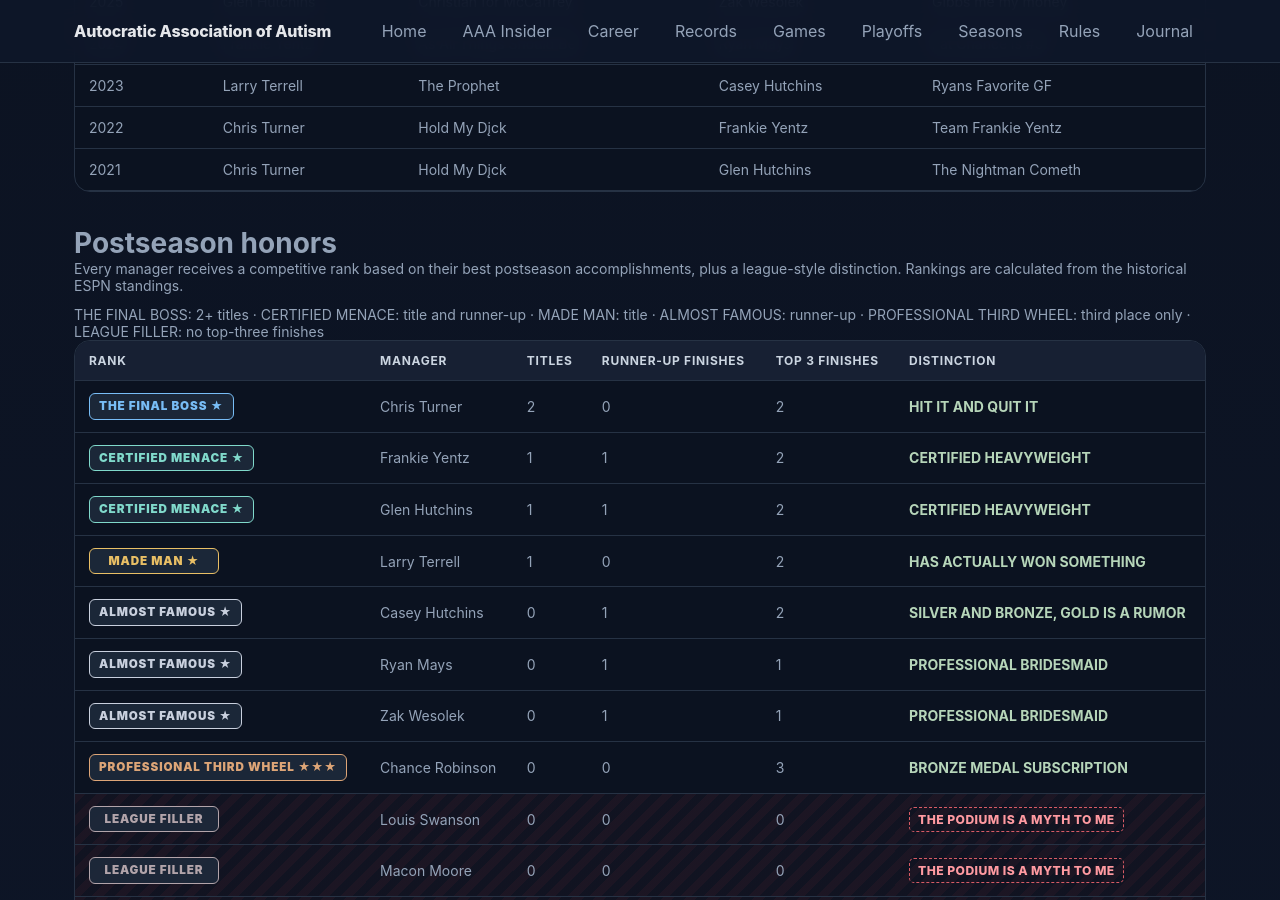
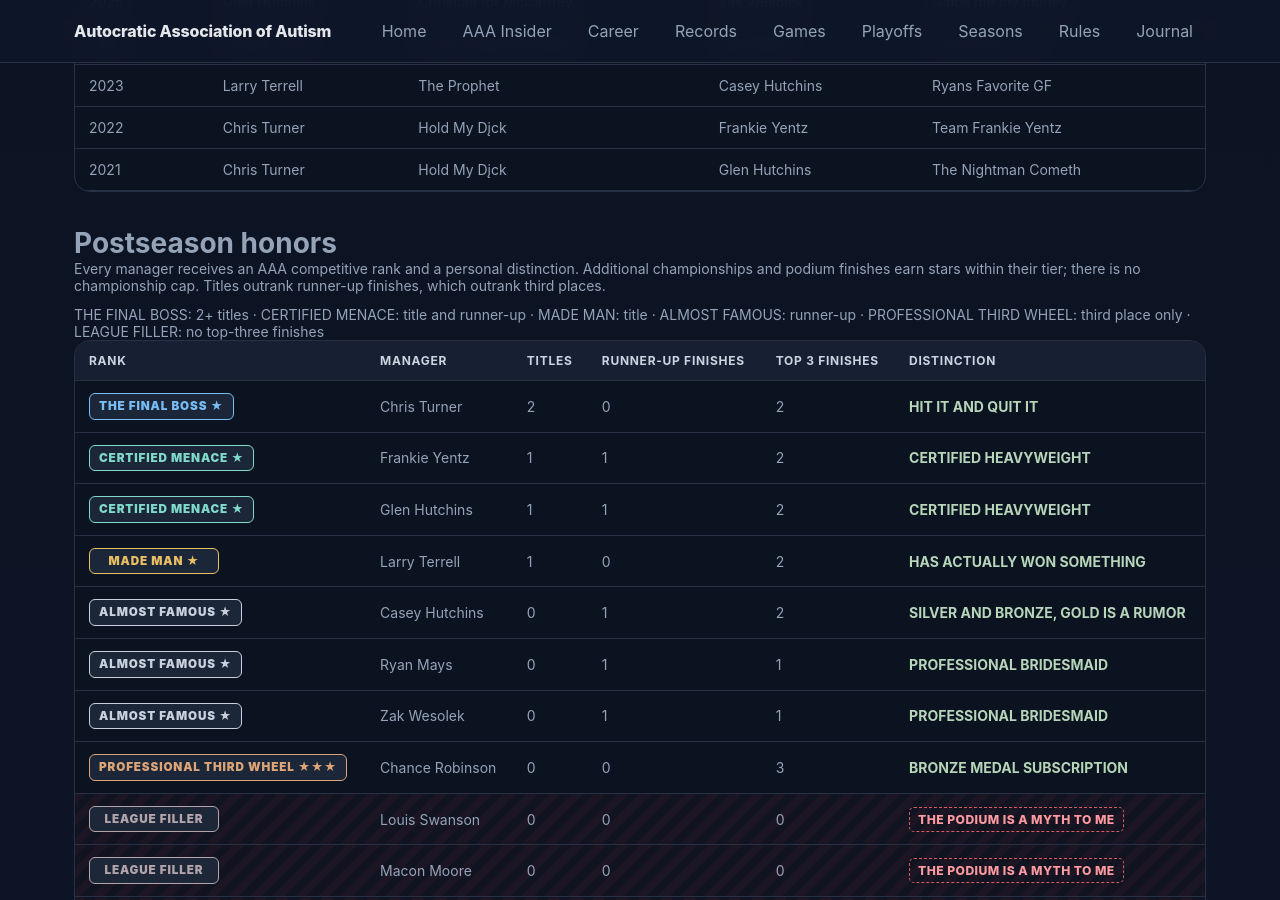
Before and after one commit to Autocratic-Association-of-Autism/AAA-Fantasy-Test, a Jekyll site: the page built from playoffs.html, in a window 1280 px wide and 900 px high, scrolled down 484 px. Built offline with Jekyll 4.4.1, drawn with Linux system fonts in a browser that asks for light colours.

```diff
--- a/playoffs.html
+++ b/playoffs.html
@@ -2,7 +2,7 @@
 layout: null
 ---
 <!doctype html><html lang="en"><head><meta charset="utf-8"><meta name="viewport" content="width=device-width,initial-scale=1"><title>Playoff Archive | AAA Fantasy</title><link rel="stylesheet" href="{{ '/styles.css' | relative_url }}?v=category-palette-20261023"></head><body><nav><div class="container nav-inner"><a class="league-brand" href="index.html">Autocratic Association of Autism</a><div class="nav-links"><a href="index.html">Home</a><a href="ledger.html">AAA Insider</a><a href="career.html">Career</a><a href="records.html">Records</a><a href="games.html">Games</a><a href="playoffs.html">Playoffs</a><a href="seasons.html">Seasons</a><a href="rules.html">Rules</a><a href="journal.html">Journal</a></div></div></nav><main class="container"><header><div class="label">AAA League Archive</div><h1>AAA Playoff History</h1><div class="subtitle">Champions, championship appearances, postseason finishes, and the matchups that shaped th<section><div class="section-title"><div><h2>Championship Bracket</h2><div class="note">The title tournament: championship finishes and postseason honors.</div></div></div></section><section><div class="section-title"><div><h2>Championship history</h2><div class="note">Champions and runners-up based on completed season standings in the ESPN archive. The 2026 season is still in progress in this data snapshot.</div></div></div><div class="table-wrap" id="championshipHistory"></div></section>
-<section><div class="section-title"><div><h2>Postseason honors</h2><div class="note">Every manager receives a competitive rank based on their best postseason accomplishments, plus a league-style distinction. Rankings are calculated from the historical ESPN standings.</div></div></div><div class="note">THE FINAL BOSS: 2+ titles · CERTIFIED MENACE: title and runner-up · MADE MAN: title · ALMOST FAMOUS: runner-up · PROFESSIONAL THIRD WHEEL: third place only · LEAGUE FILLER: no top-three finishes</div><div class="table-wrap" id="postseasonHonors"></div></section>
+<section><div class="section-title"><div><h2>Postseason honors</h2><div class="note">Every manager receives an AAA competitive rank and a personal distinction. Additional championships and podium finishes earn stars within their tier; there is no championship cap. Titles outrank runner-up finishes, which outrank third places.</div></div></div><div class="note">THE FINAL BOSS: 2+ titles · CERTIFIED MENACE: title and runner-up · MADE MAN: title · ALMOST FAMOUS: runner-up · PROFESSIONAL THIRD WHEEL: third place only · LEAGUE FILLER: no top-three finishes</div><div class="table-wrap" id="postseasonHonors"></div></section>
 <section><div class="section-title"><div><h2>Sacko Bracket</h2><div class="note">The consolation tournament that determines the league's last-place finisher. Sacko recipients must be verified against season-specific rules and results.</div></div></div><div class="table-wrap" id="sackoHistory"></div><div class="note" style="margin-top:12px">A last-place season finish is shown as a candidate Sacko recipient, not a confirmed punishment winner, until the league's historical Sacko rules are verified.</div></section><section><div class="section-title"><div><h2>Postseason formats and matchup archive</h2><div class="note">Historical multi-week matchups are listed below, including consolation games. Two-week aggregate totals are not eligible for single-week scoring records.</div></div></div><details><summary>View Championship Bracket multi-week results</summary><div class="table-wrap" id="championshipMultiWeek"></div></details><details><summary>View Sacko Bracket multi-week results</summary><div class="table-wrap" id="sackoMultiWeek"></div></details><div class="note">Total multi-week postseason matchups: <span id="multiWeekCount"></span>. Unclassified games remain in the complete archive below.</div><details><summary>View all multi-week postseason results</summary><div class="table-wrap" id="multiWeek"></div></details></section>
 <section class="card"><h2>Playoff brackets and records</h2><p>Complete round-by-round brackets, championship game scores, playoff win totals, and postseason upsets require additional round-level matchup data. They will be added when those results can be verified. Consolation games will remain distinct from the championship bracket.</p></section>iWeek"></div>
 </section><footer>Autocratic Association of Autism · League archive</footer></main><script src="data.js?v=20261001-current-season-fix-3"></script><script src="blowout-losses.js?v=20261005"></script><script src="app.js?v=20261024-pages"></script></body></html>
```
